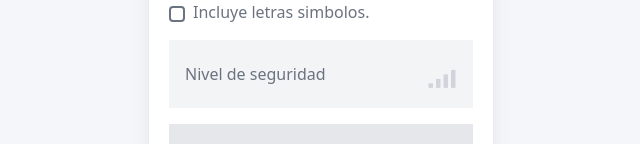
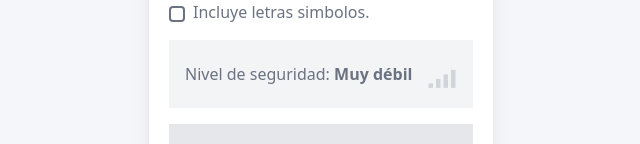
Before and after one commit to FernandoCM18/password-generator, a React (Vite) app: page / in a window 1280 px wide. Shown: the part 444-588 px from the top of the page, without its empty margins (319-959 px from the left). Built offline with nearby package versions, Linux system fonts and the light colour scheme.

Commit message:
feat: ✨ Add new prop message
Add a new prop message to show messages about how strong the password

```diff
--- a/src/components/SecurityLevel.tsx
+++ b/src/components/SecurityLevel.tsx
@@ -2,9 +2,10 @@ import { useState } from 'react';
 
 interface Props {
   activeCount: number;
+  message?: string;
 }
 
-export const SecurityLevel = ({activeCount}: Props) => {
+export const SecurityLevel = ({activeCount, message}: Props) => {
   const [totalBars] = useState(4);
 
   const activeColor = 'text-gray-500';
@@ -23,7 +24,7 @@ export const SecurityLevel = ({activeCount}: Props) => {
 
   return (
     <div className="flex justify-between items-center bg-gray-100 p-4">
-      <p className="text-gray-500">Nivel de seguridad</p>
+      <p className="text-gray-500">Nivel de seguridad: <span className="font-bold">{message}</span></p>
       <svg xmlns="http://www.w3.org/2000/svg" viewBox="0 0 24 24" className="w-9 h-9">
         {bars}
       </svg>
```
